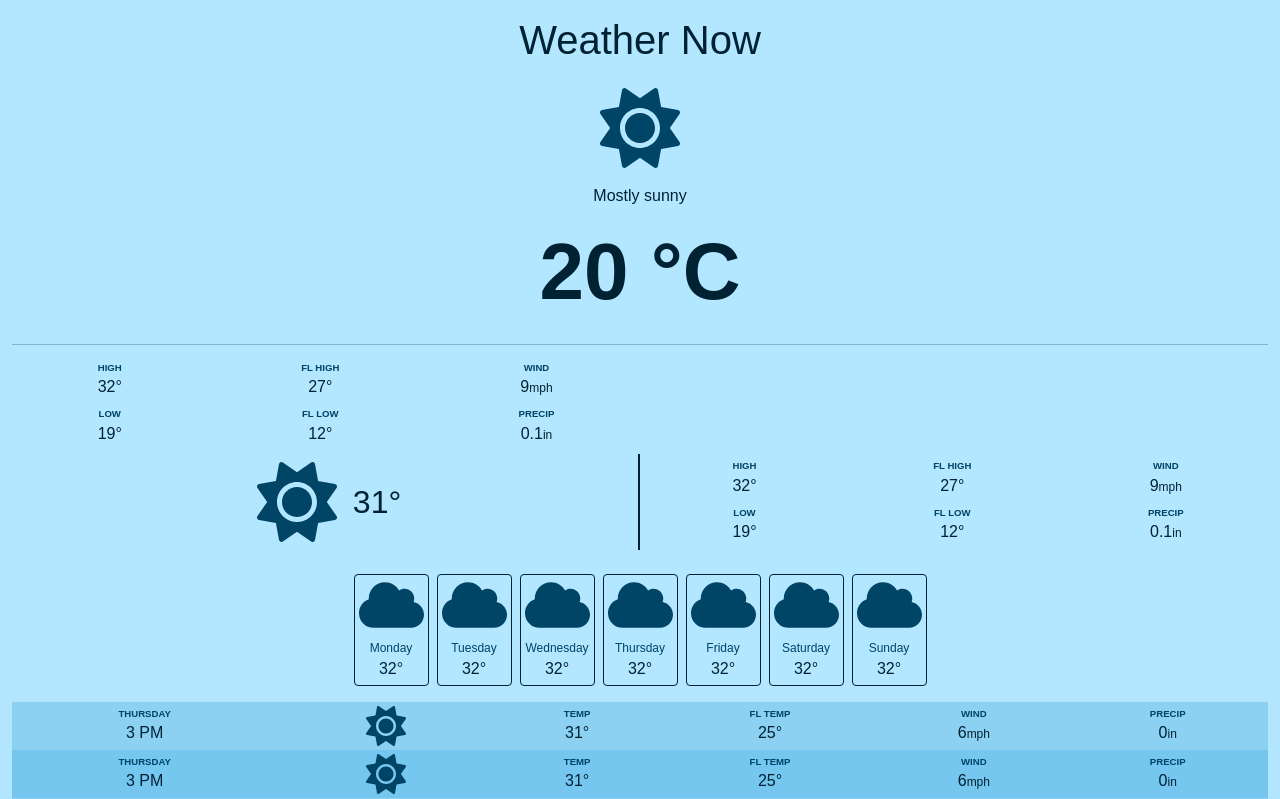
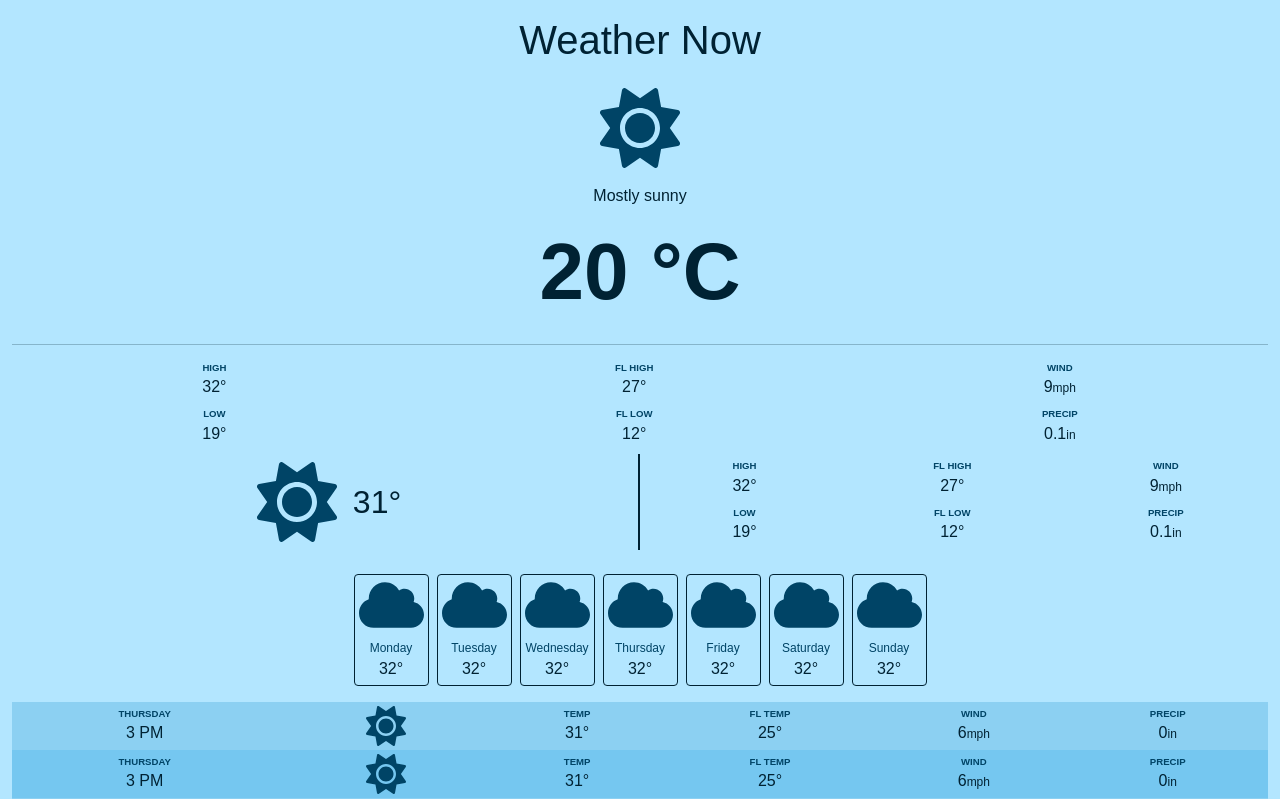
Before and after one commit to MuntasirTonmoy/weather-app-html-css-js, a website built with Vite: page index.html in a window 1280 px wide. Shown: the top 799 px of the page. Built offline with nearby package versions, Linux system fonts and the light colour scheme; no server answers.

Commit message:
ui changed

```diff
--- a/index.html
+++ b/index.html
@@ -30,7 +30,7 @@
         </div>
       </div>
       <hr />
-      <div class="header-right">
+      <div class="header-right w-100">
         <!-- info -->
         <div class="info-group">
           <div class="label">High</div>
@@ -69,7 +69,6 @@
         </div>
       </div>
     </div>
-
     <!-- class="blurred" -->
     <!--* Header section -->
     <header class="header">
```
